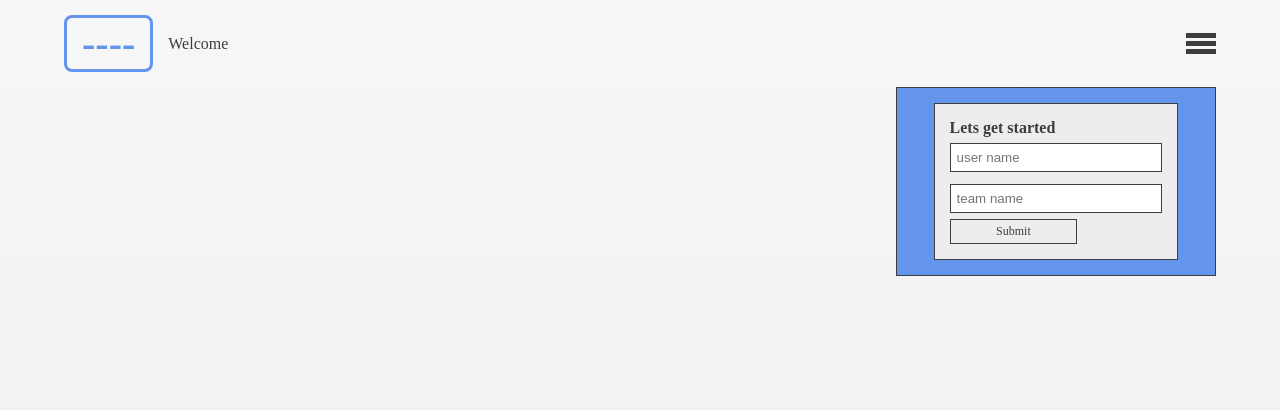
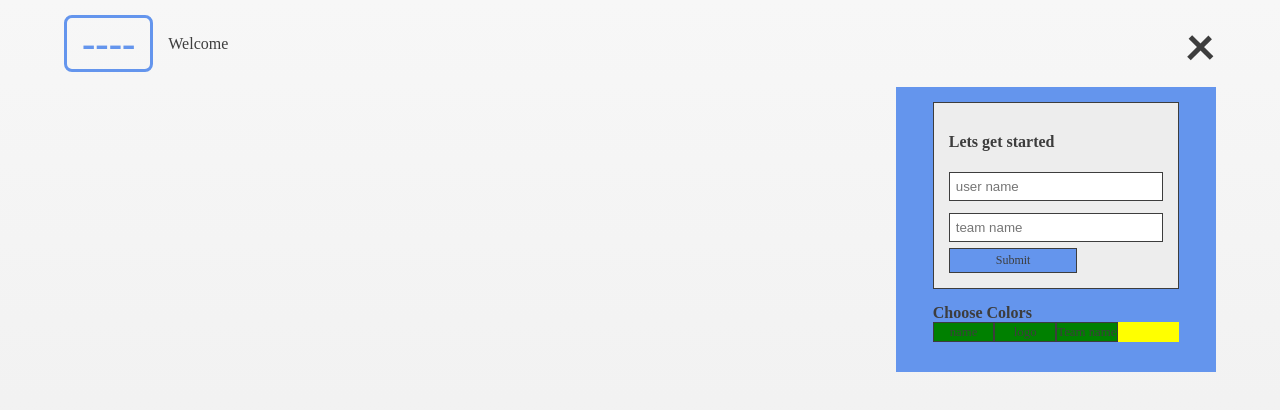
Before and after one commit to dommentee/htmlcssJsBasics, a plain HTML site: page index.html in a window 1280 px wide. Both pictures are taken after a click on the element 1201 px from the left and 35 px from the top of the page. Drawn offline with Linux system fonts and the light colour scheme.

Commit message:
added tab buttons

```diff
--- a/index.html
+++ b/index.html
@@ -27,11 +27,22 @@
       <div class="navcontent">
         <div class="formwrap">
           <h4>Lets get started</h4>
-          <from>
+          <form>
             <input type="text" id="user_name" placeholder="user name"/>
             <input type="text"  id="team_name"  placeholder="team name"/>
             <div id="submit">Submit</div>
-          </from>
+          </form>
+        </div>
+        <div class="pick_color">
+            <h4>Choose Colors</h4>
+            <div class="tabwrap">
+              <div class="tab_links">
+                <div class="tabbtn">name</div>
+                <div class="tabbtn">logo</div>
+                <div class="tabbtn">Team name</div>
+              </div>
+
+            </div>
         </div>
       </div>
     </div>
--- a/index.js
+++ b/index.js
@@ -8,39 +8,38 @@ var submitButton = document.getElementById('submit');
 //nav in header for toggle and display nav
 var burgerMenue = document.querySelector('.uinav');
 var nav = document.getElementsByClassName('nav');
-// function openNav() {
-//   if (nav[0].classList) {
-//     nav[0].classList.toggle('closeNav')
-//   } else {
-//     //IE9
-//     const classes = nav[0].className.split(" ");
-//     const i = classes.indexOf('closeNav');
-//     if (i >= 0)
-//       classes.splice(i, 1);
-//     else
-//       classes.push('closeNav');
-//       nav[0].className = classes.join(" ")
-//   }
-//   //nav[0].classList.toggle('closeNav')
-//   document.getElementById('barone').classList.toggle('disapear');
-//   document.getElementById('bartwo').classList.toggle('reverse');
-//   document.getElementById('barthree').classList.toggle('reversetwo');
-// };
-// burgerMenue.addEventListener('click', function() {
-//   openNav();
-// });
+function openNav() {
+    if (nav[0].classList) {
+        nav[0].classList.toggle('closeNav');
+    }
+    else {
+        //IE9
+        var classes = nav[0].className.split(" ");
+        var i = classes.indexOf('closeNav');
+        if (i >= 0)
+            classes.splice(i, 1);
+        else
+            classes.push('closeNav');
+        nav[0].className = classes.join(" ");
+    }
+    //nav[0].classList.toggle('closeNav')
+    document.getElementById('barone').classList.toggle('disapear');
+    document.getElementById('bartwo').classList.toggle('reverse');
+    document.getElementById('barthree').classList.toggle('reversetwo');
+}
+;
+burgerMenue.addEventListener('click', openNav);
 //inner nav
-// const teamLogo: CharacterData;
-// const userTeam: string;
-var person;
-var team;
 var handlesubmit = function () {
+    var person;
+    var team;
     if (userName != null && teamName != null) {
         person = userName.value;
         team = teamName.value;
     }
     if (!person || !team) {
         alert('enter names');
+        return;
     }
     sessionStorage.setItem(userName, person);
     user.innerHTML = " Hi " + sessionStorage.getItem(userName);
@@ -49,6 +48,4 @@ var handlesubmit = function () {
     teamName.value = ' ';
     teamLogo.innerHTML = team.charAt(0);
 };
-submitButton.addEventListener('click', function () {
-    handlesubmit();
-});
+submitButton.addEventListener('click', handlesubmit);
--- a/styles.scss
+++ b/styles.scss
@@ -60,11 +60,9 @@ body {
   }
 }
 .nav {
-  // width: 0;
-  width: 25%;
+  width: 0;
+  // width: 25%;
   background-color: cornflowerblue;
-  border: 1.5px solid #3D3D3D;
-  padding: 15px;
   overflow: hidden;
   float: right;
   position: fixed;
@@ -75,10 +73,10 @@ body {
   .navcontent {
     position: relative;
   }
-
 }
 .closeNav {
-  width: 30%;
+  width: 25%;
+  padding: 15px;
 }
 
 .formwrap {
@@ -87,6 +85,9 @@ body {
   padding: 15px;
   border: 1.5px solid #3D3D3D;
   background-color: #EDEDED;
+  h4 {
+    margin: 15px 0;
+  }
   #user_name, #team_name {
     width: 100%;
     padding: 6px;
@@ -97,7 +98,7 @@ body {
   #submit {
     width: 60%;
     padding: 4px 0;
-    background-color: #EDEDED;
+    background-color: cornflowerblue;
     font-size: .75em;
     border: 1px solid #3D3D3D;
     text-align: center;
@@ -107,5 +108,31 @@ body {
       cursor: pointer;
     }
   }
+}
+.pick_color {
+  width: 85%;
+  margin: auto;
+  padding: 15px 0;
 
+  .tabwrap {
+    background-color: red;
+
+    .tab_links {
+      display: flex;
+      background-color: yellow;
+    }
+    .tabbtn {
+      background-color: green;
+      width: 25%;
+      font-size: .8em;
+      text-align: center;
+      padding: 1.5px 0;
+      border: 1px solid;
+      &:hover {
+        background-color: grey;
+        cursor: pointer;
+      }
+    }
+
+  }
 }
```
Also changed, not shown: styles.css, 2 other files.
